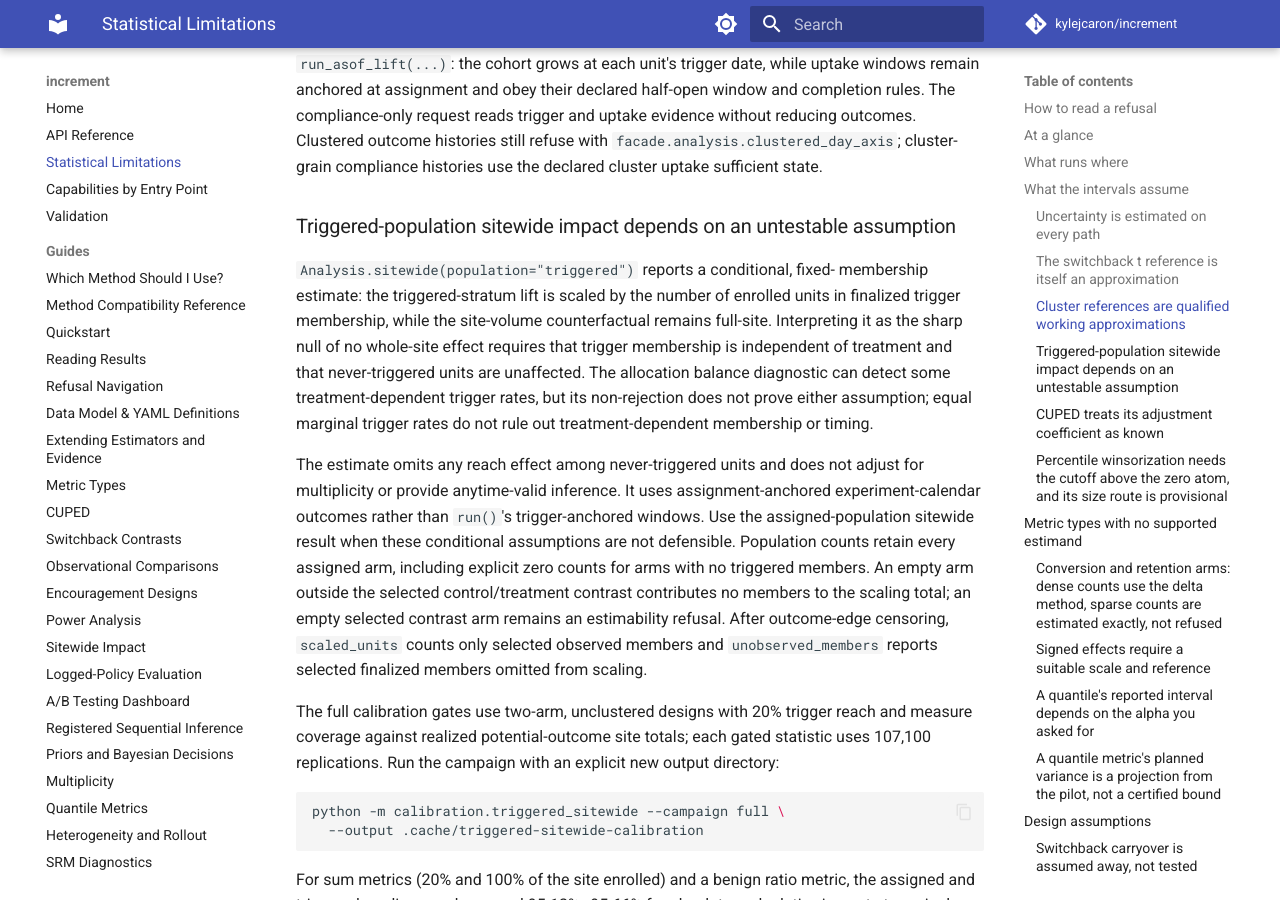
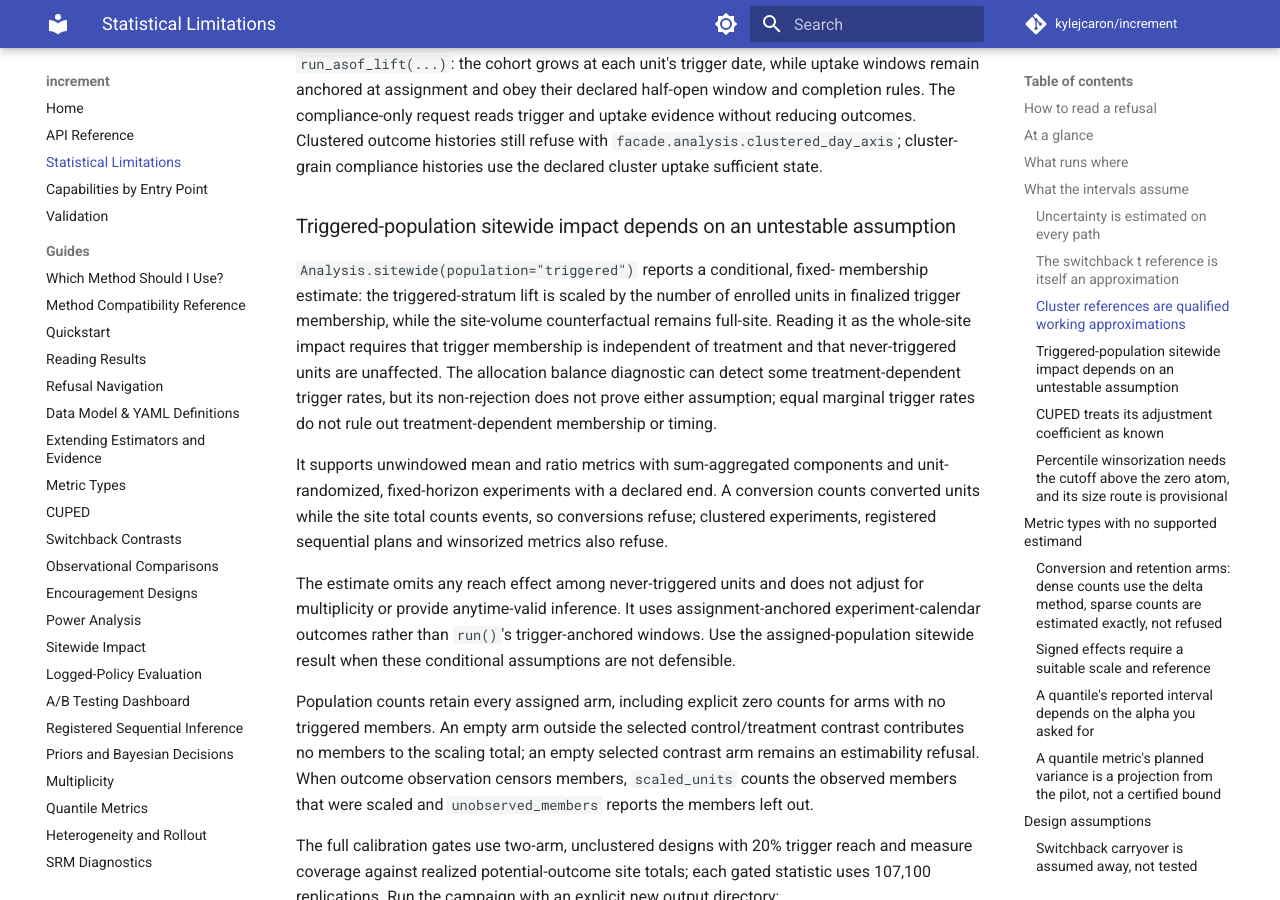
Before and after one commit to kylejcaron/increment, an MkDocs documentation site: the page built from docs/limitations.md, in a window 1280 px wide and 900 px high, scrolled down 8495 px. Built offline with MkDocs 1.6.1 and Material for MkDocs 9.7.7, drawn with Linux system fonts in a browser that asks for light colours; comment, search, counter and statistics services are not loaded.

Commit message:
State supported metrics and correct the triggered sitewide interpretation

```diff
--- a/docs/limitations.md
+++ b/docs/limitations.md
@@ -277,23 +277,31 @@ histories use the declared cluster uptake sufficient state.
 `Analysis.sitewide(population="triggered")` reports a conditional, fixed-
 membership estimate: the triggered-stratum lift is scaled by the number of
 enrolled units in finalized trigger membership, while the site-volume
-counterfactual remains full-site. Interpreting it as the sharp null of no
-whole-site effect requires that trigger membership is independent of
-treatment and that never-triggered units are unaffected. The allocation
-balance diagnostic can detect some treatment-dependent trigger rates, but its
-non-rejection does not prove either assumption; equal marginal trigger rates
-do not rule out treatment-dependent membership or timing.
+counterfactual remains full-site. Reading it as the whole-site impact
+requires that trigger membership is independent of treatment and that
+never-triggered units are unaffected. The allocation balance diagnostic can
+detect some treatment-dependent trigger rates, but its non-rejection does not
+prove either assumption; equal marginal trigger rates do not rule out
+treatment-dependent membership or timing.
+
+It supports unwindowed mean and ratio metrics with sum-aggregated components
+and unit-randomized, fixed-horizon experiments with a declared end. A
+conversion counts converted units while the site total counts events, so
+conversions refuse; clustered experiments, registered sequential plans and
+winsorized metrics also refuse.
 
 The estimate omits any reach effect among never-triggered units and does not
 adjust for multiplicity or provide anytime-valid inference. It uses
 assignment-anchored experiment-calendar outcomes rather than `run()`'s
 trigger-anchored windows. Use the assigned-population sitewide result when
 these conditional assumptions are not defensible.
+
 Population counts retain every assigned arm, including explicit zero counts
 for arms with no triggered members. An empty arm outside the selected
 control/treatment contrast contributes no members to the scaling total; an
-empty selected contrast arm remains an estimability refusal.
-After outcome-edge censoring, `scaled_units` counts only selected observed members and `unobserved_members` reports selected finalized members omitted from scaling.
+empty selected contrast arm remains an estimability refusal. When outcome
+observation censors members, `scaled_units` counts the observed members that
+were scaled and `unobserved_members` reports the members left out.
 
 The full calibration gates use two-arm, unclustered designs with 20% trigger
 reach and measure coverage against realized potential-outcome site totals;
```
